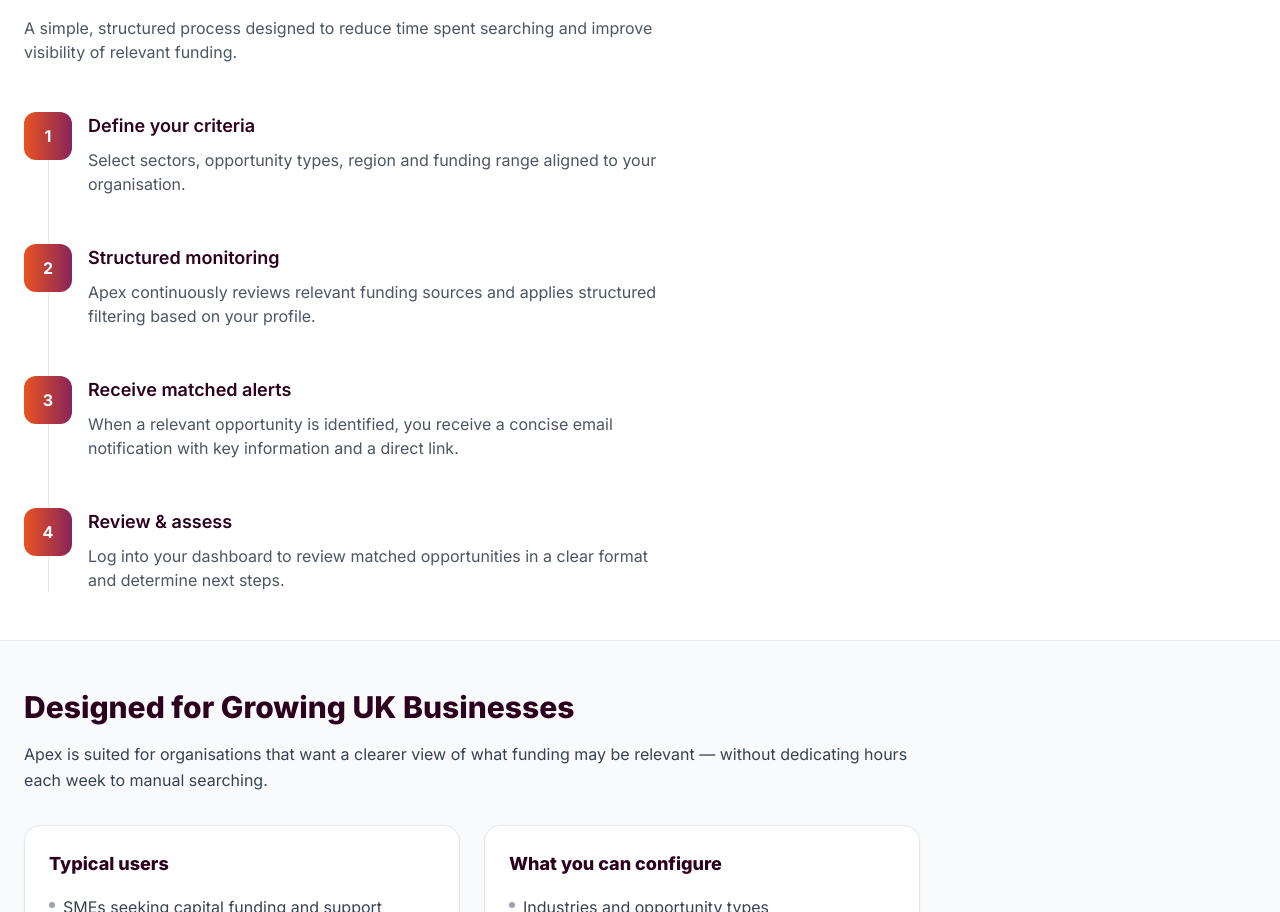
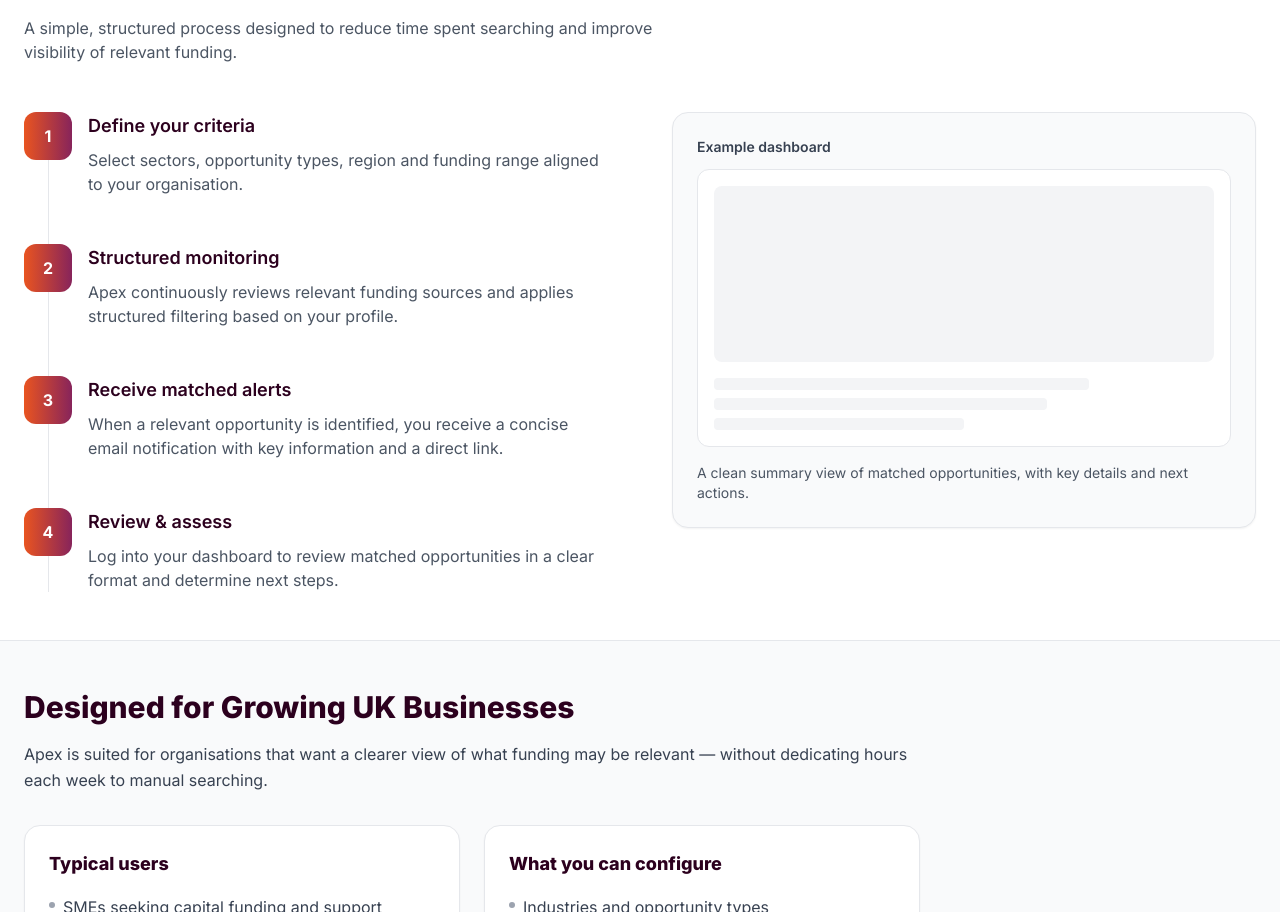
Before and after one commit to J-J-Day/apex-portal, a Next.js app: page /landing in a window 1280 px wide. Shown: the part 1308-2220 px from the top of the page. Built offline with nearby package versions, Linux system fonts and the light colour scheme.

Commit message:
Update page.tsx

```diff
--- a/app/landing/page.tsx
+++ b/app/landing/page.tsx
@@ -179,7 +179,9 @@
       A simple, structured process designed to reduce time spent searching and improve visibility of relevant funding.
     </p>
 
-  <div className="mt-12 relative">
+    <div className="mt-12 grid md:grid-cols-2 gap-16 items-start">
+      {/* LEFT: Timeline */}
+      <div className="relative">
         {/* Vertical line */}
         <div className="absolute left-6 top-0 bottom-0 w-px bg-gray-200 hidden md:block" />
 
@@ -189,7 +191,9 @@
             <div className="absolute left-0 w-12 h-12 flex items-center justify-center rounded-xl text-white font-bold main-gradient-bg">
               1
             </div>
-      <h3 className="text-lg font-semibold dark-purple-text">Define your criteria</h3>
+            <h3 className="text-lg font-semibold dark-purple-text">
+              Define your criteria
+            </h3>
             <p className="text-gray-600 mt-2 max-w-xl">
               Select sectors, opportunity types, region and funding range aligned to your organisation.
             </p>
@@ -200,7 +204,9 @@
             <div className="absolute left-0 w-12 h-12 flex items-center justify-center rounded-xl text-white font-bold main-gradient-bg">
               2
             </div>
-      <h3 className="text-lg font-semibold dark-purple-text">Structured monitoring</h3>
+            <h3 className="text-lg font-semibold dark-purple-text">
+              Structured monitoring
+            </h3>
             <p className="text-gray-600 mt-2 max-w-xl">
               Apex continuously reviews relevant funding sources and applies structured filtering based on your profile.
             </p>
@@ -211,7 +217,9 @@
             <div className="absolute left-0 w-12 h-12 flex items-center justify-center rounded-xl text-white font-bold main-gradient-bg">
               3
             </div>
-      <h3 className="text-lg font-semibold dark-purple-text">Receive matched alerts</h3>
+            <h3 className="text-lg font-semibold dark-purple-text">
+              Receive matched alerts
+            </h3>
             <p className="text-gray-600 mt-2 max-w-xl">
               When a relevant opportunity is identified, you receive a concise email notification with key information and a direct link.
             </p>
@@ -222,10 +230,33 @@
             <div className="absolute left-0 w-12 h-12 flex items-center justify-center rounded-xl text-white font-bold main-gradient-bg">
               4
             </div>
-      <h3 className="text-lg font-semibold dark-purple-text">Review & assess</h3>
+            <h3 className="text-lg font-semibold dark-purple-text">
+              Review &amp; assess
+            </h3>
             <p className="text-gray-600 mt-2 max-w-xl">
               Log into your dashboard to review matched opportunities in a clear format and determine next steps.
             </p>
+          </div>
+        </div>
+      </div>
+
+      {/* RIGHT: Visual panel (fills the whitespace) */}
+      <div className="bg-gray-50 border border-gray-200 rounded-2xl p-6 shadow-sm">
+        <div className="text-sm font-semibold text-gray-700">
+          Example dashboard
+        </div>
+
+        <div className="mt-3 rounded-xl bg-white border border-gray-200 p-4">
+          <div className="h-44 rounded-lg bg-gray-100" />
+          <div className="mt-4 space-y-2">
+            <div className="h-3 w-3/4 bg-gray-100 rounded" />
+            <div className="h-3 w-2/3 bg-gray-100 rounded" />
+            <div className="h-3 w-1/2 bg-gray-100 rounded" />
+          </div>
+        </div>
+
+        <div className="mt-4 text-sm text-gray-600">
+          A clean summary view of matched opportunities, with key details and next actions.
         </div>
       </div>
     </div>
```
Lines whose indentation alone changed are shown as unchanged.
